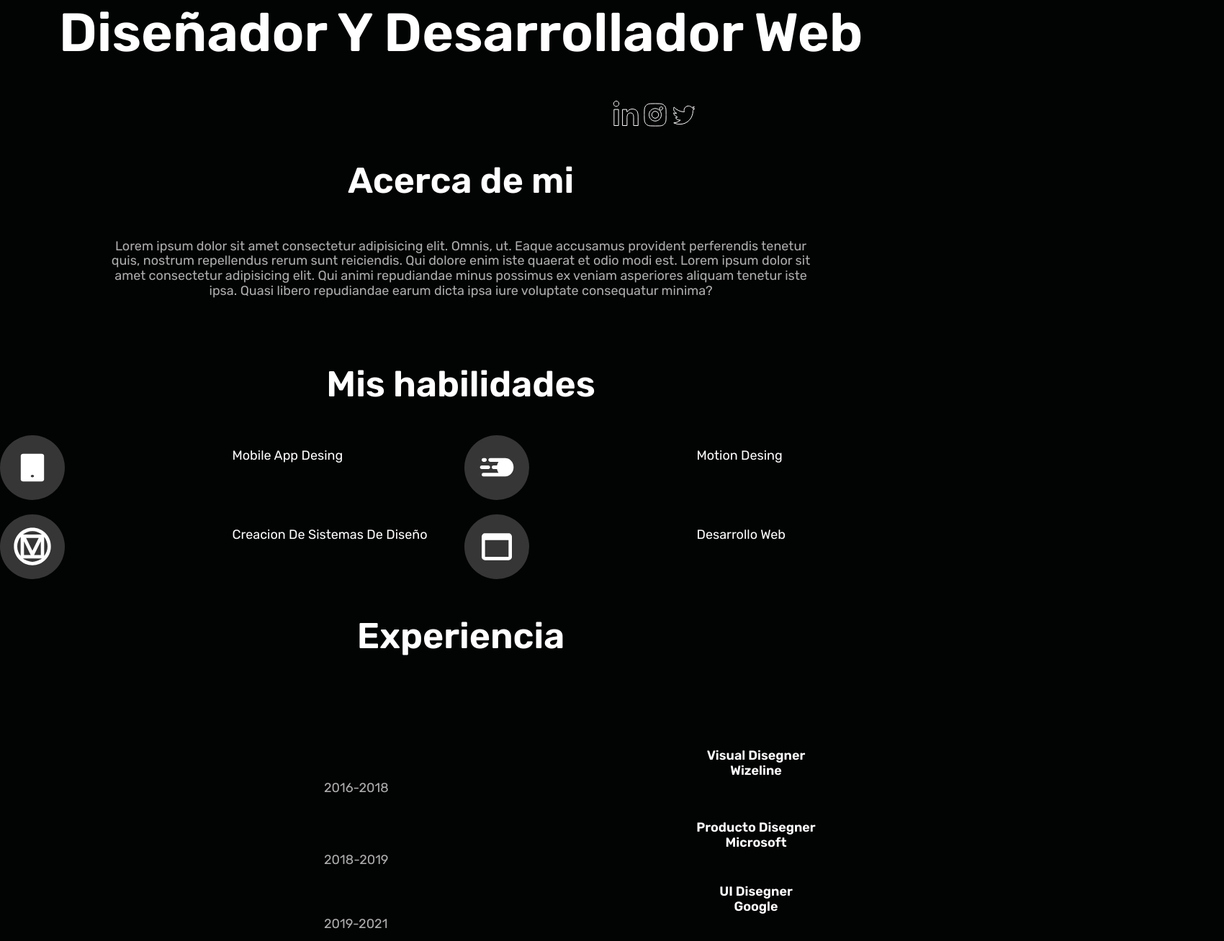
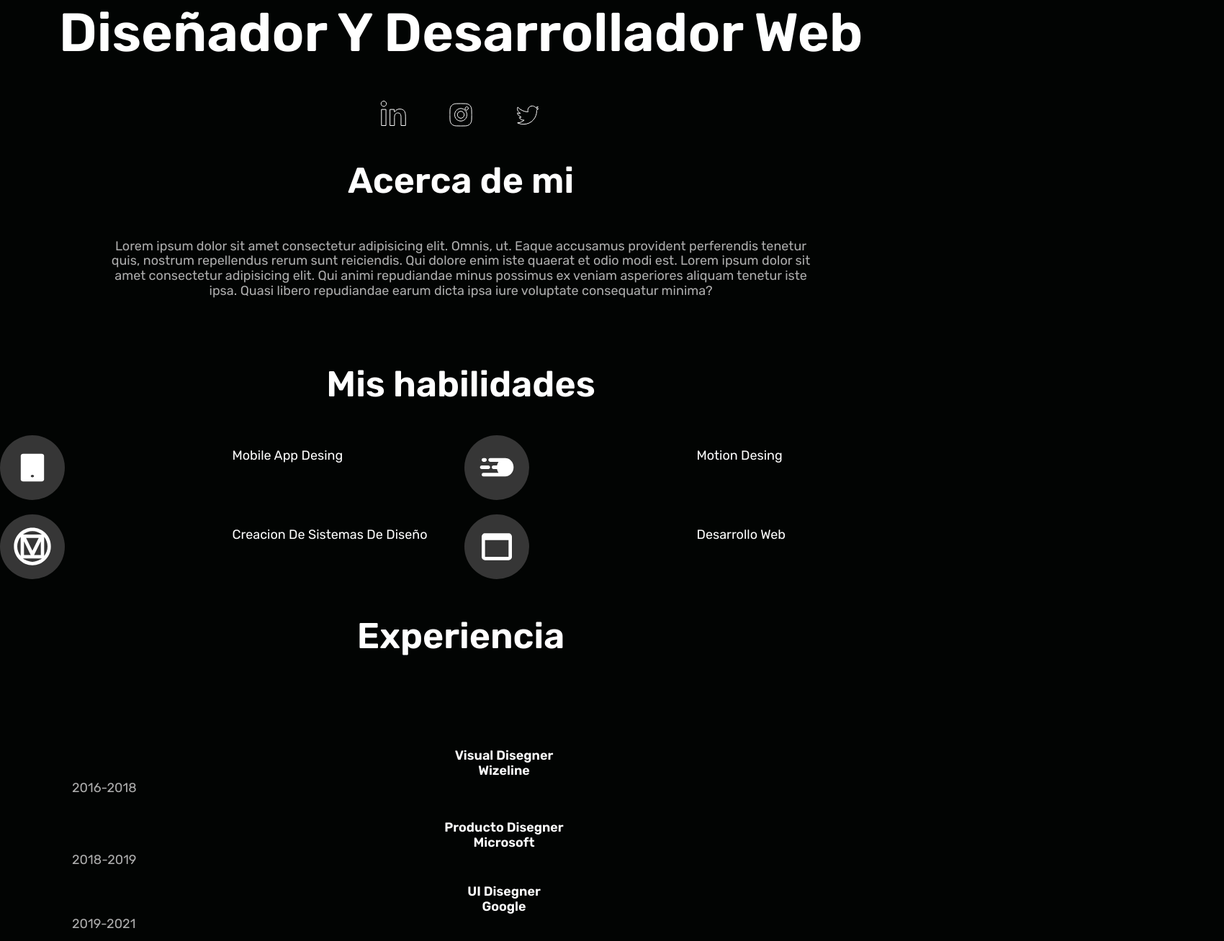
Before and after one commit to LaserDGR/Briefcase, a plain HTML site: page index.html in a window 1280 px wide. Shown: the part 632-1940 px from the top of the page at 72% size, 1700 px wide, since content can reach past the window. Drawn offline with Linux system fonts and the light colour scheme.

Commit message:
Nuevos Cambios

```diff
--- a/style/style.css
+++ b/style/style.css
@@ -68,8 +68,8 @@ color: var(--Gray );
 .social-media {
   display: flex;
   justify-content: space-around;
-  padding-left: 85rem;
-  padding-right: 85rem;
+  padding-left: 50rem;
+  padding-right: 50rem;
 }
 
 .about {
@@ -103,7 +103,7 @@ color: var(--Gray );
   grid-template-columns: 45rem 30rem;
   grid-template-rows: 15rem 10rem;
   align-items: end;
-  padding-left: 45rem;
+  padding-left: 10rem;
 }
 
 .years {
```
